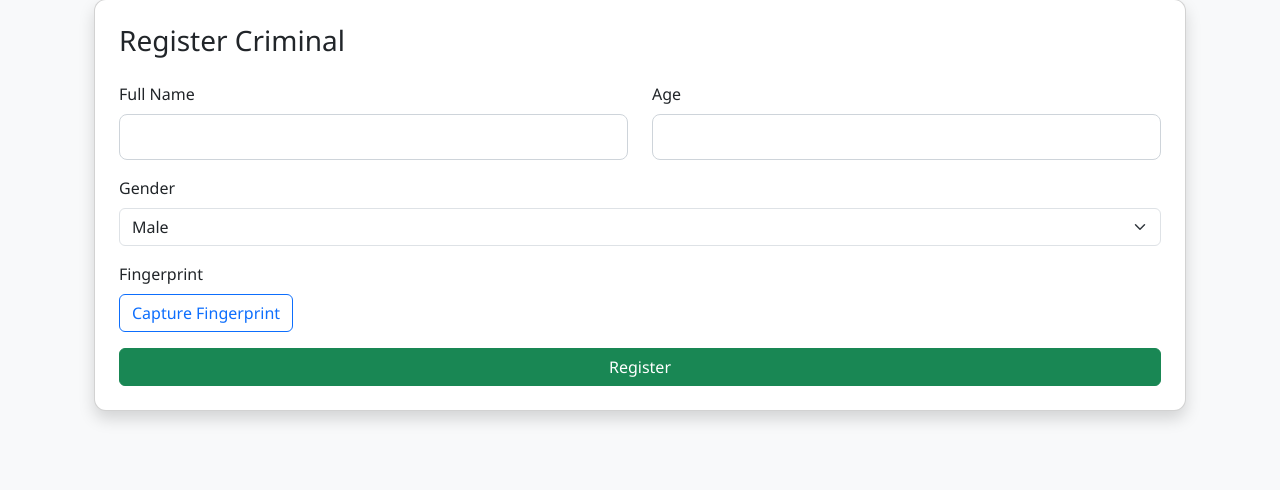
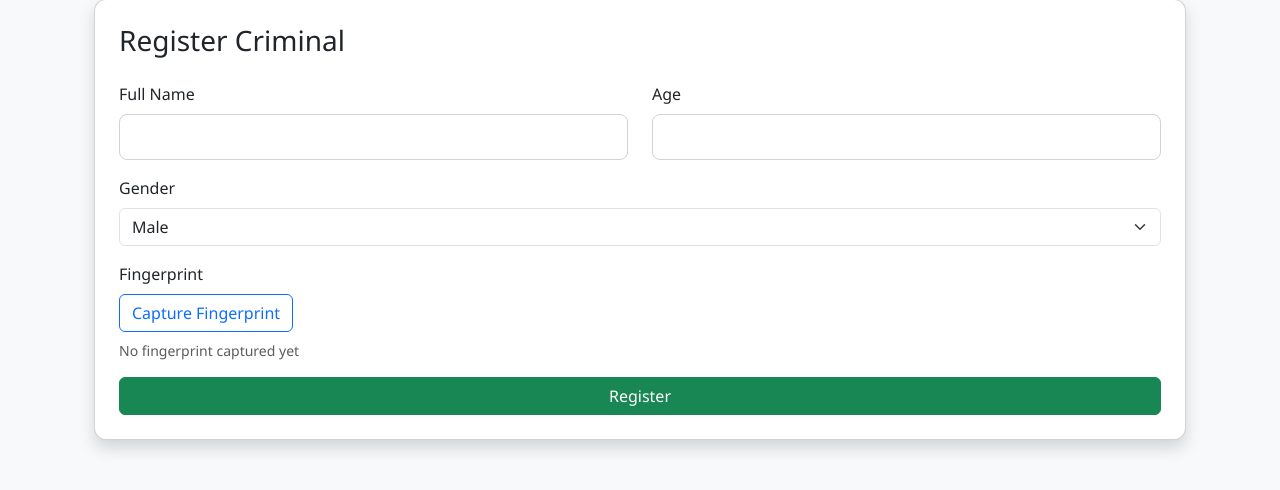
Before and after one commit to bashirubash/crime_tracking_system, a Flask app: page /criminals/register in a window 1280 px wide. Shown: the part 136-626 px from the top of the page. Run offline with Flask 3, Linux system fonts and the light colour scheme; the visitor is signed in with stand-in values (Sample User, id 1); some libraries are stand-ins or nearby versions.

Commit message:
Update register_criminal.html

```diff
--- a/templates/register_criminal.html
+++ b/templates/register_criminal.html
@@ -3,17 +3,60 @@
 <div class="container mt-4">
   <div class="card shadow p-4">
     <h3 class="mb-4">Register Criminal</h3>
-    <form method="POST">
+    <form method="POST" id="criminalForm">
       <div class="row mb-3">
-        <div class="col"><label class="form-label">Full Name</label><input type="text" name="name" class="form-control" required></div>
-        <div class="col"><label class="form-label">Age</label><input type="number" name="age" class="form-control" required></div>
+        <div class="col">
+          <label class="form-label">Full Name</label>
+          <input type="text" name="name" class="form-control" required>
+        </div>
+        <div class="col">
+          <label class="form-label">Age</label>
+          <input type="number" name="age" class="form-control" required>
+        </div>
       </div>
-      <div class="mb-3"><label class="form-label">Gender</label>
-        <select name="gender" class="form-select"><option>Male</option><option>Female</option></select></div>
-      <div class="mb-3"><label class="form-label">Fingerprint</label><br>
-        <button type="button" class="btn btn-outline-primary" onclick="alert('Integrate DigitalPersona SDK here!')">Capture Fingerprint</button></div>
+
+      <div class="mb-3">
+        <label class="form-label">Gender</label>
+        <select name="gender" class="form-select">
+          <option>Male</option>
+          <option>Female</option>
+        </select>
+      </div>
+
+      <div class="mb-3">
+        <label class="form-label">Fingerprint</label><br>
+        <button type="button" class="btn btn-outline-primary" onclick="captureFingerprint()">Capture Fingerprint</button>
+        <input type="hidden" name="fingerprint" id="fingerprintInput">
+        <small id="fp-status" class="text-muted d-block mt-2">No fingerprint captured yet</small>
+      </div>
+
       <button class="btn btn-success w-100">Register</button>
     </form>
   </div>
 </div>
+
+<script src="https://digitalpersona.github.io/dp-web-sdk/dp-web-sdk.min.js"></script>
+<script>
+  function captureFingerprint() {
+    // Initialize DigitalPersona Web SDK
+    const reader = new Fingerprint.WebApi();
+
+    reader.startAcquisition(Fingerprint.SampleFormat.PngImage)
+      .then(() => {
+        console.log("Acquisition started");
+      })
+      .catch(err => {
+        alert("Fingerprint reader not available: " + err.message);
+      });
+
+    reader.onSamplesAcquired = function(s) {
+      let samples = JSON.parse(s.samples);
+      if (samples.length > 0) {
+        // Save the base64 fingerprint
+        document.getElementById("fingerprintInput").value = samples[0];
+        document.getElementById("fp-status").innerText = "✅ Fingerprint captured!";
+      }
+    };
+  }
+</script>
 {% endblock %}
```
